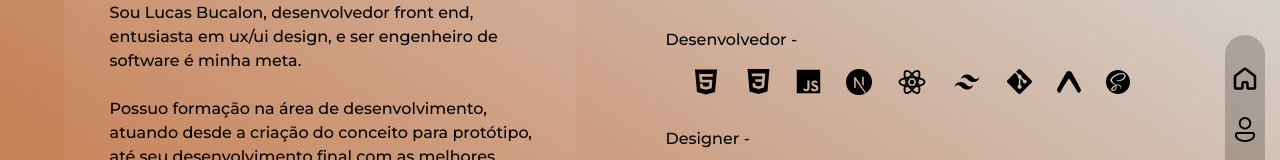
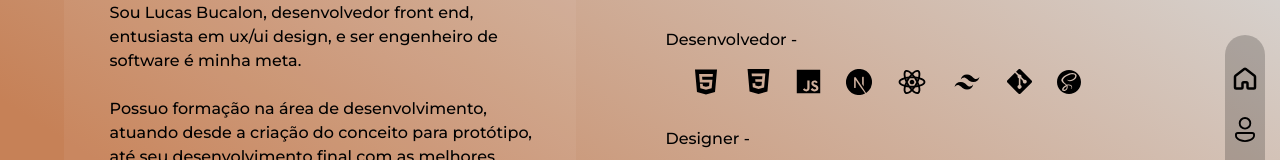
Before and after one commit to LucasBDoficial/my-portfolio, a Next.js app: page /About in a window 1280 px wide. Shown: the part 220-380 px from the top of the page. Built offline with nearby package versions, Linux system fonts and the light colour scheme.

Commit message:
new icon and skills

```diff
--- a/src/app/components/Skills.tsx
+++ b/src/app/components/Skills.tsx
@@ -18,7 +18,7 @@ export default function Skills(){
                 <svg xmlns="http://www.w3.org/2000/svg" width="3rem" height="3rem" viewBox="0 0 24 24"><path fill="currentColor" d="M12 6c-2.67 0-4.33 1.33-5 4c1-1.33 2.17-1.83 3.5-1.5c.76.19 1.31.74 1.91 1.35c.98 1 2.09 2.15 4.59 2.15c2.67 0 4.33-1.33 5-4c-1 1.33-2.17 1.83-3.5 1.5c-.76-.19-1.3-.74-1.91-1.35C15.61 7.15 14.5 6 12 6m-5 6c-2.67 0-4.33 1.33-5 4c1-1.33 2.17-1.83 3.5-1.5c.76.19 1.3.74 1.91 1.35C8.39 16.85 9.5 18 12 18c2.67 0 4.33-1.33 5-4c-1 1.33-2.17 1.83-3.5 1.5c-.76-.19-1.3-.74-1.91-1.35C10.61 13.15 9.5 12 7 12Z"/></svg>
                 <svg xmlns="http://www.w3.org/2000/svg" width="2.5rem" height="2.5rem" viewBox="0 0 16 16"><path fill="currentColor" d="M15.698 7.287L8.712.302a1.03 1.03 0 0 0-1.457 0l-1.45 1.45l1.84 1.84a1.223 1.223 0 0 1 1.55 1.56l1.773 1.774a1.224 1.224 0 0 1 1.267 2.025a1.226 1.226 0 0 1-2.002-1.334L8.58 5.963v4.353a1.226 1.226 0 1 1-1.008-.036V5.887a1.226 1.226 0 0 1-.666-1.608L5.093 2.465l-4.79 4.79a1.031 1.031 0 0 0 0 1.457l6.986 6.986a1.03 1.03 0 0 0 1.457 0l6.953-6.953a1.03 1.03 0 0 0 0-1.458"/></svg>
                 {/* <svg xmlns="http://www.w3.org/2000/svg" width="2.5rem" height="2.5rem" viewBox="0 0 24 24"><path fill="currentColor" d="M11.899 24c-.322 0-.64-.084-.923-.247l-2.935-1.738c-.439-.245-.225-.332-.08-.382c.584-.204.703-.25 1.327-.605c.066-.037.152-.024.219.015l2.255 1.339a.298.298 0 0 0 .273 0l8.794-5.077a.277.277 0 0 0 .134-.237V6.919a.282.282 0 0 0-.136-.242l-8.79-5.072a.27.27 0 0 0-.271 0l-8.79 5.072a.28.28 0 0 0-.139.24v10.148c0 .097.053.19.137.236l2.408 1.391c1.308.654 2.107-.116 2.107-.891V7.785a.25.25 0 0 1 .255-.254h1.114c.139 0 .253.11.253.254v10.02c0 1.744-.95 2.745-2.604 2.745c-.509 0-.91 0-2.028-.55l-2.307-1.33a1.86 1.86 0 0 1-.922-1.605V6.917c0-.66.352-1.277.922-1.602L10.976.236a1.928 1.928 0 0 1 1.849 0l8.792 5.08c.568.329.922.943.922 1.603v10.149a1.86 1.86 0 0 1-.922 1.602l-8.792 5.079a1.848 1.848 0 0 1-.927.246V24Zm2.716-6.993c-3.848 0-4.654-1.766-4.654-3.248c0-.14.113-.253.254-.253h1.136c.126 0 .231.091.251.215c.172 1.158.683 1.742 3.01 1.742c1.853 0 2.641-.419 2.641-1.402c0-.566-.225-.986-3.104-1.268c-2.408-.238-3.896-.768-3.896-2.694c0-1.775 1.497-2.831 4.004-2.831c2.815 0 4.211.977 4.387 3.077a.256.256 0 0 1-.255.278h-1.143a.252.252 0 0 1-.246-.199c-.275-1.217-.94-1.607-2.747-1.607c-2.023 0-2.259.705-2.259 1.233c0 .64.277.828 3.007 1.189c2.703.359 3.987.865 3.987 2.765c0 1.915-1.599 3.014-4.385 3.014l.012-.01Z"/></svg> */}
-                <svg xmlns="http://www.w3.org/2000/svg" width="2.4rem" height="2.4rem" viewBox="0 0 24 24"><path fill="currentColor" d="M0 20.084c.043.53.23 1.063.718 1.778c.58.849 1.576 1.315 2.303.567c.49-.505 5.794-9.776 8.35-13.29a.761.761 0 0 1 1.248 0c2.556 3.514 7.86 12.785 8.35 13.29c.727.748 1.723.282 2.303-.567c.57-.835.728-1.42.728-2.046c0-.426-8.26-15.798-9.092-17.078c-.8-1.23-1.044-1.498-2.397-1.542h-1.032c-1.353.044-1.597.311-2.398 1.542C8.267 3.991.33 18.758 0 19.77Z"/></svg>
+                {/* <svg xmlns="http://www.w3.org/2000/svg" width="2.4rem" height="2.4rem" viewBox="0 0 24 24"><path fill="currentColor" d="M0 20.084c.043.53.23 1.063.718 1.778c.58.849 1.576 1.315 2.303.567c.49-.505 5.794-9.776 8.35-13.29a.761.761 0 0 1 1.248 0c2.556 3.514 7.86 12.785 8.35 13.29c.727.748 1.723.282 2.303-.567c.57-.835.728-1.42.728-2.046c0-.426-8.26-15.798-9.092-17.078c-.8-1.23-1.044-1.498-2.397-1.542h-1.032c-1.353.044-1.597.311-2.398 1.542C8.267 3.991.33 18.758 0 19.77Z"/></svg> */}
                 <svg xmlns="http://www.w3.org/2000/svg" width="2.4rem" height="2.4rem" viewBox="0 0 24 24"><g fill="none"><g clip-path="url(#akarIconsSassFill0)"><path fill="currentColor" d="M12 0c6.6 0 12 5.4 12 12s-5.4 12-12 12S0 18.6 0 12S5.4 0 12 0ZM9.6 15.975c.15.675.15 1.275 0 1.8L9.525 18c0 .075-.075.15-.075.15c-.15.3-.3.525-.525.825c-.675.75-1.65 1.05-2.1.825c-.45-.225-.225-1.35.6-2.175c.9-.9 2.1-1.5 2.1-1.5l.075-.15ZM19.5 5.1c-.525-2.1-4.05-2.85-7.425-1.65c-1.95.75-4.125 1.875-5.7 3.3c-1.875 1.725-2.1 3.225-2.025 3.825C4.8 12.75 7.8 14.25 9.075 15.3C8.7 15.45 6 16.8 5.4 18.225c-.675 1.5.075 2.55.6 2.625c1.575.45 3.225-.375 4.05-1.65c.825-1.275.75-2.85.375-3.675a3.532 3.532 0 0 1 1.8-.075c2.1.225 2.55 1.575 2.4 2.1c-.15.525-.525.825-.675.975c-.15.075-.225.15-.15.15c0 .075.075.075.225.075c.15 0 1.125-.45 1.125-1.5c.075-1.275-1.2-2.7-3.375-2.7c-.9 0-1.5.075-1.875.225c0-.075-.075-.075-.075-.075c-1.35-1.425-3.825-2.475-3.75-4.425c0-.675.3-2.55 4.8-4.8c3.675-1.875 6.675-1.35 7.2-.225c.75 1.575-1.575 4.575-5.4 5.025c-1.5.15-2.25-.375-2.4-.6c-.225-.225-.225-.225-.3-.225c-.15.075-.075.225 0 .375c.15.3.6.825 1.425 1.125c.675.225 2.4.375 4.5-.45c2.325-.9 4.125-3.375 3.6-5.475V5.1Z"/></g><defs><clipPath id="akarIconsSassFill0"><path fill="#fff" d="M0 0h24v24H0z"/></clipPath></defs></g></svg>
             </div>
         </div>
```
Also changed, not shown: src/app/icon.png (deleted), src/app/icon.svg (added).
